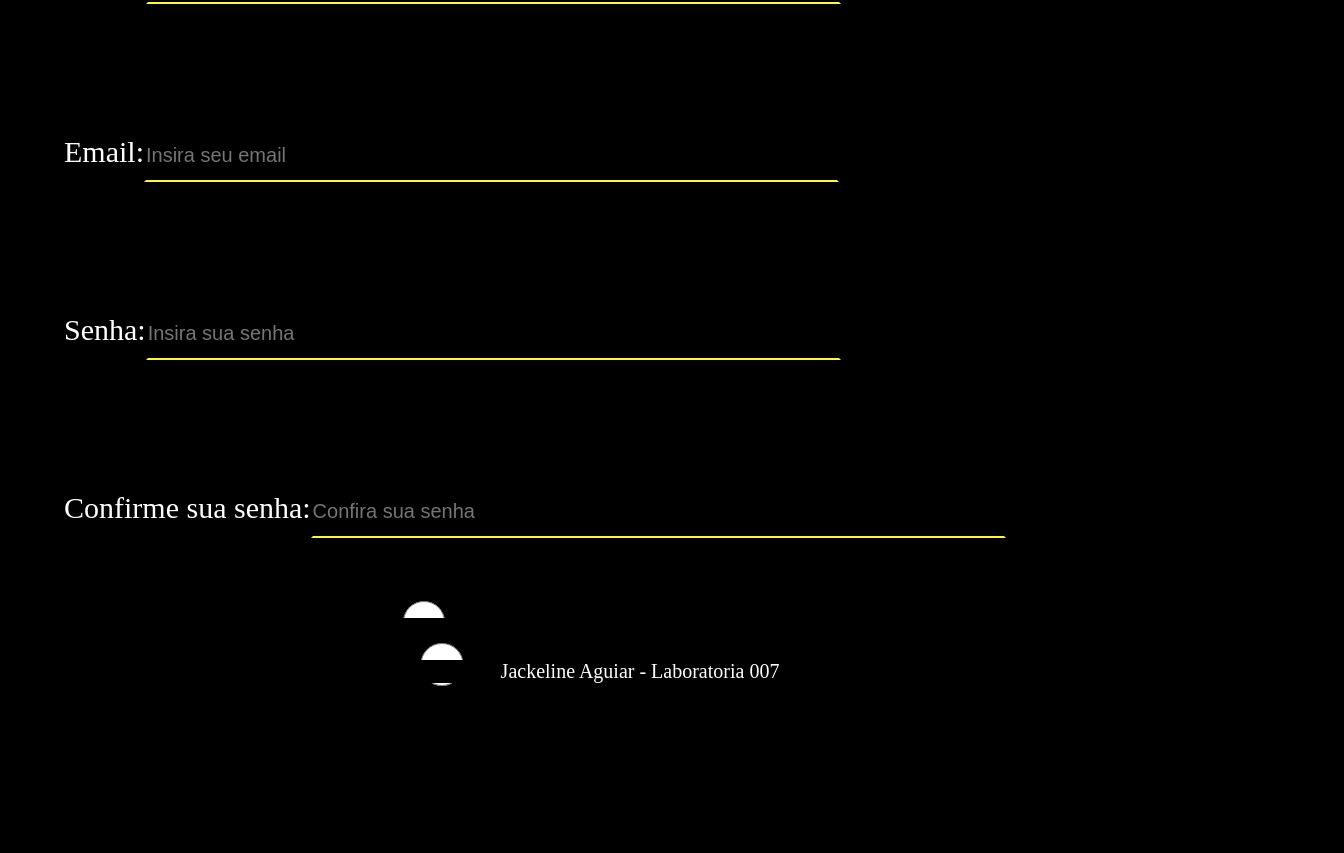
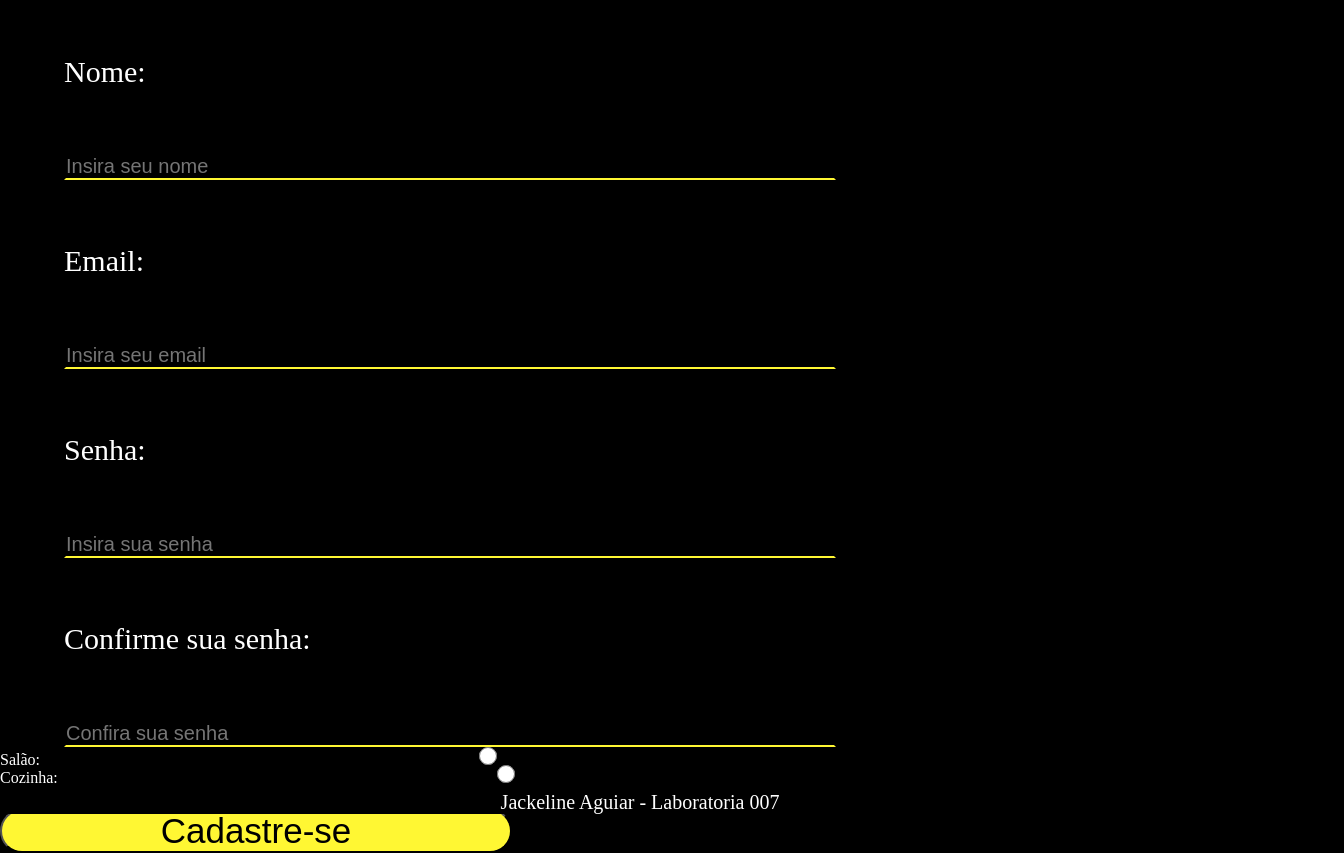
Before and after one commit to Laboratoria/SAP007-burger-queen-api-client, a React (Create React App) app: page /register in a window 1280 px wide. Shown: the part 297-1150 px from the top of the page, 1344 px wide, since content can reach past the window. Before the commit the page ends 987 px from the top, so only its background shows below. Built offline with nearby package versions, Linux system fonts and the light colour scheme; a web font is replaced by a local one.

Commit message:
inicio das paginas de registro e login

```diff
--- a/src/componentes/Input/input.module.css
+++ b/src/componentes/Input/input.module.css
@@ -2,8 +2,9 @@
     height: 100%;
     width: 60%;
     font-size: 20px;
+    color: #ffff;
     background-color: transparent;
     border-color: transparent;
     border-bottom: 2px solid #FFF733;
-    margin: 2% auto 0% auto;
+    margin: 0% 0% 0% 5%;
 }
--- a/src/pages/home/home.module.css
+++ b/src/pages/home/home.module.css
@@ -38,13 +38,11 @@
 
 .btnRegister {
     margin-top: 2%;
-    background: transparent;
     color: #FFF733;
     font-size: 35px;
+    border-color: transparent;
+    background-color: transparent;
     border-bottom: solid 2px #FFF733;
-    border-top: transparent;
-    border-left: transparent;
-    border-right: transparent;
 }
 
 
--- a/src/pages/login/login.jsx
+++ b/src/pages/login/login.jsx
@@ -1,12 +1,36 @@
-// import React from "react";
-// import { useNavigate } from "react-router-dom";
-// import Home from "../home/home.jsx"
+import React from "react";
+import { useNavigate } from "react-router-dom";
+import { FaArrowCircleLeft } from "react-icons/fa";
+import Input from "../../componentes/Input/Input.jsx";
+import Header from "../../componentes/Header/Header.jsx";
+import Footer from "../../componentes/Footer/Footer.jsx";
+import style from "../register/register.module.css";
+import Button from "../../componentes/Button.jsx";
 
-// const Login = () => {
-//     const nav = useNavigate()
-//     return (
+const Login = () => {
 
-//     )
-// }
+    const nav = useNavigate()
+    return (
+        <>
+            <Header />
 
-// export default Login
+            <FaArrowCircleLeft className={style.backHome} onClick={() => { nav('/') }} />
+
+            <form className={style.form}>
+            <label className={style.label}>Email:</label>
+                <Input name="email" type="email" placeholder="Insira seu email" required />
+
+                <label className={style.label}>Senha:</label>
+                <Input name="password" type="password" placeholder="Insira sua senha" required />
+
+                <Button style={style.btnRegister} textBtn="Logar" />
+
+            </form>
+
+            <Footer/>
+        </>
+
+    )
+}
+
+export default Login
--- a/src/pages/register/register.jsx
+++ b/src/pages/register/register.jsx
@@ -2,48 +2,43 @@ import Input from "../../componentes/Input/Input.jsx";
 import Header from "../../componentes/Header/Header.jsx";
 import Footer from "../../componentes/Footer/Footer.jsx";
 
+import Button from "../../componentes/Button.jsx";
 import style from "../register/register.module.css";
-import Button from "../../componentes/Button.jsx";
 import { useNavigate } from "react-router-dom";
-// import { RiArrowGoBackFill } from "react-icons";
+import { FaArrowCircleLeft } from "react-icons/fa";
+
 
 const Register = () => {
- const nav = useNavigate()
-//  RiArrowGoBackFill()
+    const nav = useNavigate()
     return (
         <>
             <Header />
 
-            {/* <Button style={style.btnHome} onClick={() => { nav('/home') }}  textBtn= {RiArrowGoBackFill}/> */}
+            <FaArrowCircleLeft className={style.backHome} onClick={() => { nav('/') }} />
 
             <form className={style.form}>
 
-                <label className={style.label}>Nome:
+                <label className={style.label}>Nome:</label>
+                <Input name="name" type="text" placeholder="Insira seu nome" required />
 
-                    <Input name="name" type="text" placeholder="Insira seu nome" required />
-                </label>
+                <label className={style.label}>Email:</label>
+                <Input name="email" type="email" placeholder="Insira seu email" required />
 
-                <label className={style.label}>Email:
-                    <Input name="email" type="text" placeholder="Insira seu email" required />
-                </label>
+                <label className={style.label}>Senha:</label>
+                <Input name="password" type="password" placeholder="Insira sua senha" required />
 
-                <label className={style.label}>Senha:
-                    <Input name="password" type="password" placeholder="Insira sua senha" required />
-                </label>
-
-                <label className={style.label}>Confirme sua senha:
-                    <Input name="checkPassword" type="password" placeholder="Confira sua senha" required />
-                </label>
+                <label className={style.label}>Confirme sua senha:</label>
+                <Input name="checkPassword" type="password" placeholder="Confira sua senha" required />
 
                 <label className={style.labelRadio}>Salão:
-                    <Input name="role" type="radio" value="hall" required />
+                <Input name="role" type="radio" value="hall" required />
                 </label>
 
                 <label className={style.labelRadio}>Cozinha:
-                    <Input name="role" type="radio" value="kitchen" required />
+                <Input name="role" type="radio" value="kitchen" required />
                 </label>
 
-                {/* <Button style={style.btnRegister} onClick={() => { nav('/register') }}>Cadastre-se</Button>  */}
+                <Button style={style.btnRegister} textBtn="Cadastre-se" />
 
             </form>
 
--- a/src/pages/register/register.module.css
+++ b/src/pages/register/register.module.css
@@ -1,11 +1,35 @@
+.backHome {
+    margin: 5%;
+    height: 10%;
+    width: 5%;
+    color: #ffff;
+}
+
 .form {
     display: flex;
     flex-direction: column;
-
+    height: 100%;
+    width: 100%;
 }
 
 .label {
+    width: 100%;
     margin: 5%;
     font-size: 30px;
     color: #ffff;
 }
+
+    .labelRadio{
+      flex-direction: row;
+      color: #ffff;
+    }
+
+    .btnRegister {
+        margin-top: 2%;
+        font-size: 35px;
+        height: 75px;
+    width: 40%;
+    background: #FFF733;
+    justify-content: center;
+    border-radius: 50px;
+    }
```
